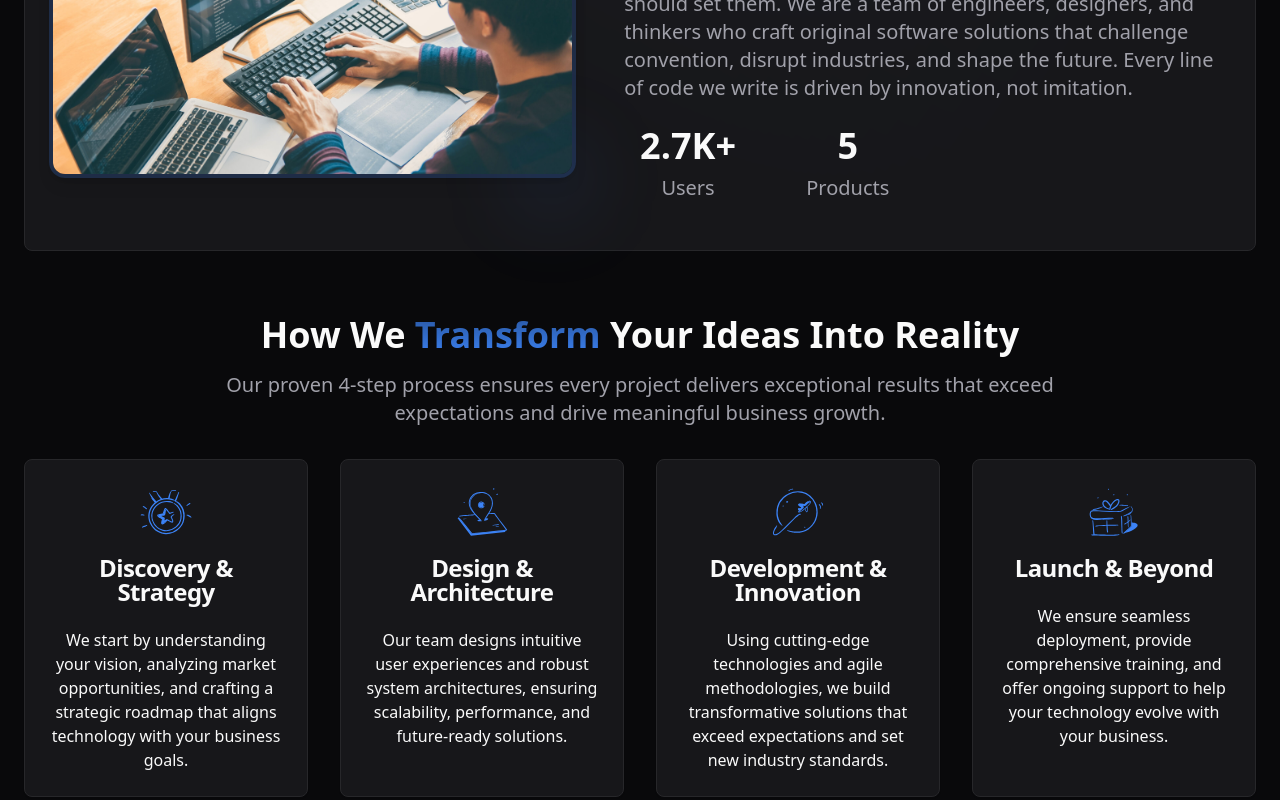
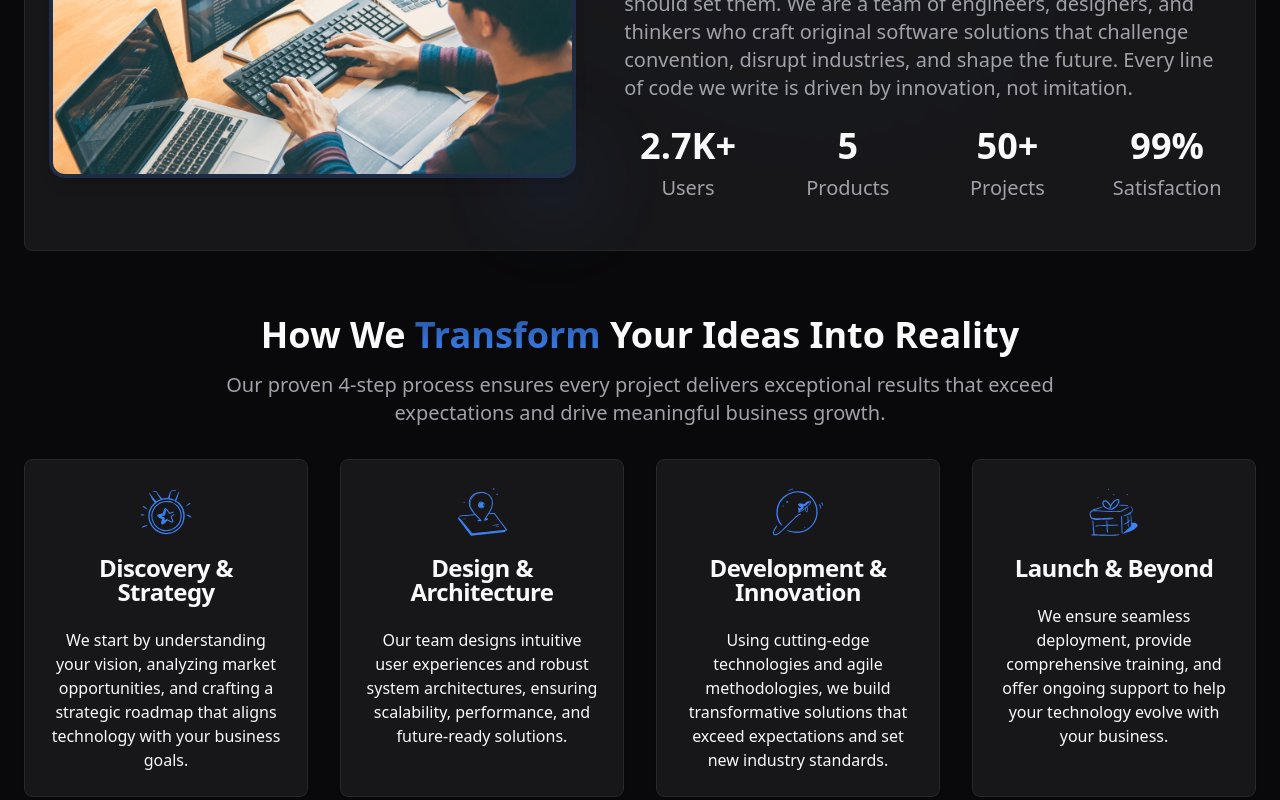
Before and after one commit to elishaadamu/ay-developers-customer, a React (Vite) app: page / in a window 1280 px wide. Shown: the part 840-1640 px from the top of the page. Built offline with nearby package versions, Linux system fonts and the light colour scheme.

Commit message:
first commit

```diff
--- a/src/components/Footer.tsx
+++ b/src/components/Footer.tsx
@@ -70,7 +70,7 @@ export const Footer = () => {
 
       <section className="container pb-14 text-center">
         <h3>
-          &copy; 2024 AY CREATIVE TECHNOLOGY. All rights reserved.{" "}
+          &copy; 2025 AY CREATIVE TECHNOLOGY. All rights reserved.{" "}
           <a
             rel="noreferrer noopener"
             href="mailto:support@aydevelopers.com.ng"
--- a/src/components/Statistics.tsx
+++ b/src/components/Statistics.tsx
@@ -1,26 +1,91 @@
+import { useState, useEffect, useRef } from "react";
+
 export const Statistics = () => {
   interface statsProps {
     quantity: string;
     description: string;
+    target: number;
   }
 
   const stats: statsProps[] = [
     {
       quantity: "2.7K+",
       description: "Users",
+      target: 2700,
     },
     {
       quantity: "5",
       description: "Products",
+      target: 5,
+    },
+    {
+      quantity: "50+",
+      description: "Projects",
+      target: 50,
+    },
+    {
+      quantity: "99%",
+      description: "Satisfaction",
+      target: 99,
     },
   ];
 
+  const [isVisible, setIsVisible] = useState(false);
+  const [counts, setCounts] = useState(stats.map(() => 0));
+  const statsRef = useRef<HTMLDivElement>(null);
+
+  useEffect(() => {
+    const observer = new IntersectionObserver(
+      ([entry]) => {
+        if (entry.isIntersecting && !isVisible) {
+          setIsVisible(true);
+          startCounting();
+        }
+      },
+      { threshold: 0.5 }
+    );
+
+    if (statsRef.current) {
+      observer.observe(statsRef.current);
+    }
+
+    return () => observer.disconnect();
+  }, [isVisible]);
+
+  const startCounting = () => {
+    stats.forEach((stat, index) => {
+      let start = 0;
+      const increment = stat.target / 100; // Divide into 100 steps
+      const timer = setInterval(() => {
+        start += increment;
+        if (start >= stat.target) {
+          start = stat.target;
+          clearInterval(timer);
+        }
+        setCounts((prev) => {
+          const newCounts = [...prev];
+          newCounts[index] = Math.floor(start);
+          return newCounts;
+        });
+      }, 20); // Update every 20ms for smooth animation
+    });
+  };
+
+  const formatNumber = (num: number, index: number) => {
+    if (index === 0) return `${(num / 1000).toFixed(1)}K+`; // Users
+    if (index === 2) return `${num}+`; // Projects
+    if (index === 3) return `${num}%`; // Satisfaction
+    return num.toString(); // Products
+  };
+
   return (
-    <section id="statistics">
+    <section id="statistics" ref={statsRef}>
       <div className="grid grid-cols-2 lg:grid-cols-4 gap-8">
-        {stats.map(({ quantity, description }: statsProps) => (
+        {stats.map(({ description }, index) => (
           <div key={description} className="space-y-2 text-center">
-            <h2 className="text-3xl sm:text-4xl font-bold ">{quantity}</h2>
+            <h2 className="text-3xl sm:text-4xl font-bold">
+              {formatNumber(counts[index], index)}
+            </h2>
             <p className="text-xl text-muted-foreground">{description}</p>
           </div>
         ))}
```
